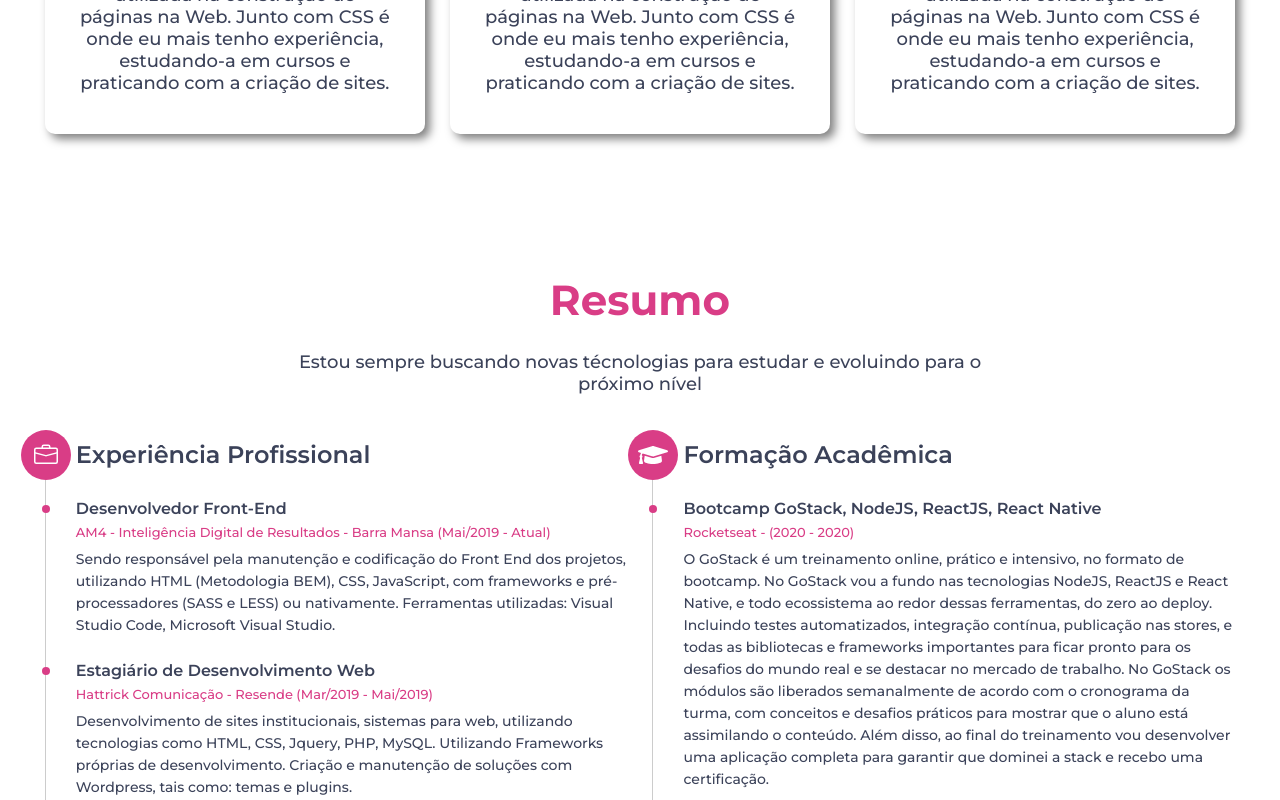
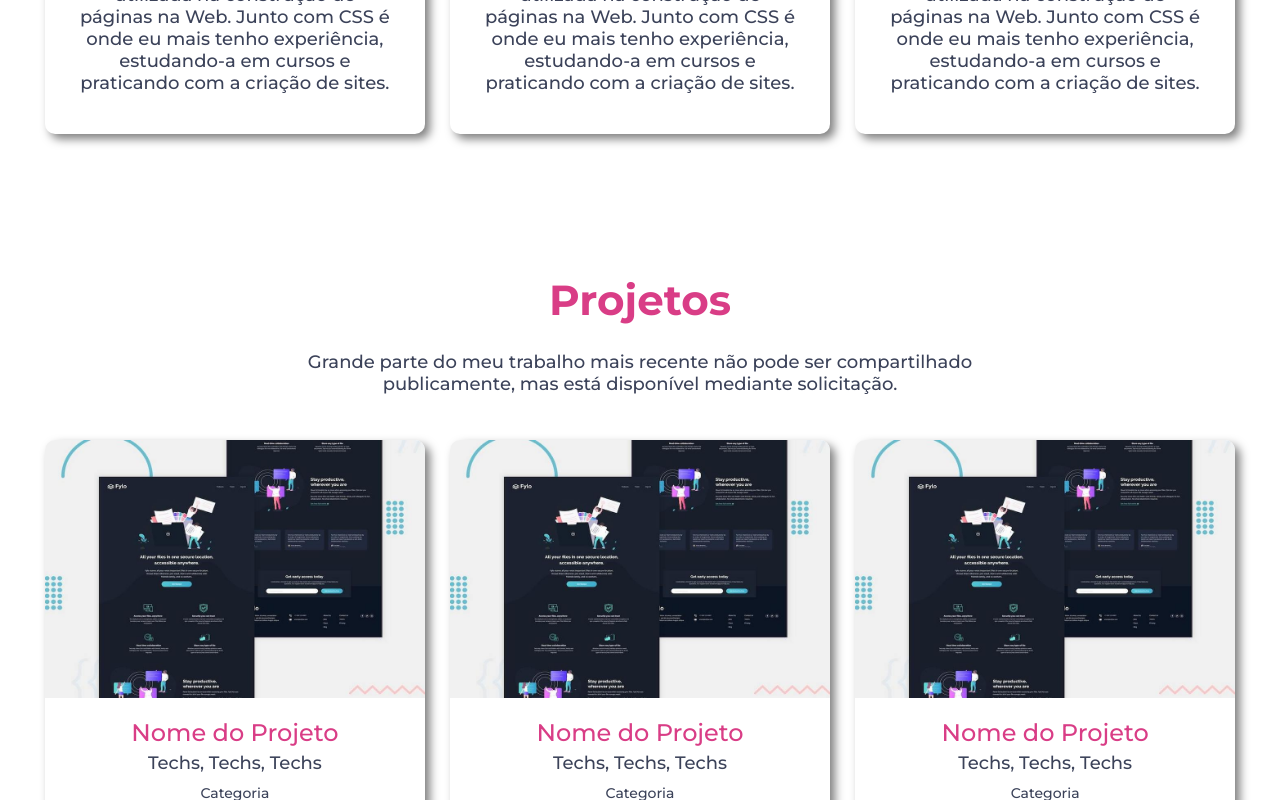
Before and after one commit to jonasborgesweb/portfolio, a React (Create React App) app: page / in a window 1280 px wide. Shown: the part 2000-2800 px from the top of the page. Built offline with nearby package versions, Linux system fonts and the light colour scheme.

Commit message:
Finish Projects

```diff
--- a/src/components/Footer/index.tsx
+++ b/src/components/Footer/index.tsx
@@ -17,7 +17,9 @@ const Footer:React.FC = () =>{
       <Center>
       <ContainerWrapper>
         <Logomarca>
-          <img src={logo} alt="Logomarca Jonas Borges Web"/>
+          <a href="#Banner">
+            <img src={logo} alt="Logomarca Jonas Borges Web"/>
+          </a>
         </Logomarca>
         <Copyright>
           <RiCopyrightLine size={25} />
--- a/src/components/Header/index.tsx
+++ b/src/components/Header/index.tsx
@@ -16,7 +16,9 @@ const Header: React.FC = () => {
       <Center>
         <ContainerWrapper>
           <Logomarca>
-            <img src={logo} alt="Logomarca Jonas Borges"/>
+            <a href="#Banner">
+             <img src={logo} alt="Logomarca Jonas Borges"/>
+            </a>
           </Logomarca>
           <Navigation>
             <ul>
@@ -24,7 +26,7 @@ const Header: React.FC = () => {
                 <a href="#skills">Skills</a>
               </li>
               <li>
-                <a href="#portfolio">Portfolio</a>
+                <a href="#projects">Projetos</a>
               </li>
               <li>
                 <a href="#training">Formação</a>
--- a/src/components/Header/styles.ts
+++ b/src/components/Header/styles.ts
@@ -1,5 +1,4 @@
 import styled from 'styled-components';
-import {shade} from 'polished';
 
 export const Center = styled.div`
   max-width: 1280px;
--- /dev/null
+++ b/src/components/Project/index.tsx
@@ -0,0 +1,108 @@
+import React from 'react';
+
+import {
+  Card,
+  CardTop,
+  CardContent,
+} from './styles';
+
+import imgProject from './../../assets/images/projects/default.jpg';
+
+const Project:React.FC = () => {
+  return(
+    <>
+      <Card>
+        <CardTop>
+            <div>
+              <h2>Categoria</h2>
+              <h3>Nome do Projeto</h3>
+              <button type="button">Ver detalhes</button>
+            </div>
+            <img src={imgProject} alt="Imagem"/>
+        </CardTop>
+        <CardContent>
+          <h2>Nome do Projeto</h2>
+          <h3>Techs, Techs, Techs</h3>
+          <p>Categoria</p>
+        </CardContent>
+      </Card>
+      <Card>
+        <CardTop>
+            <div>
+              <h2>Categoria</h2>
+              <h3>Nome do Projeto</h3>
+              <button type="button">Ver detalhes</button>
+            </div>
+            <img src={imgProject} alt="Imagem"/>
+        </CardTop>
+        <CardContent>
+          <h2>Nome do Projeto</h2>
+          <h3>Techs, Techs, Techs</h3>
+          <p>Categoria</p>
+        </CardContent>
+      </Card>
+      <Card>
+        <CardTop>
+            <div>
+              <h2>Categoria</h2>
+              <h3>Nome do Projeto</h3>
+              <button type="button">Ver detalhes</button>
+            </div>
+            <img src={imgProject} alt="Imagem"/>
+        </CardTop>
+        <CardContent>
+          <h2>Nome do Projeto</h2>
+          <h3>Techs, Techs, Techs</h3>
+          <p>Categoria</p>
+        </CardContent>
+      </Card>
+      <Card>
+        <CardTop>
+            <div>
+              <h2>Categoria</h2>
+              <h3>Nome do Projeto</h3>
+              <button type="button">Ver detalhes</button>
+            </div>
+            <img src={imgProject} alt="Imagem"/>
+        </CardTop>
+        <CardContent>
+          <h2>Nome do Projeto</h2>
+          <h3>Techs, Techs, Techs</h3>
+          <p>Categoria</p>
+        </CardContent>
+      </Card>
+      <Card>
+        <CardTop>
+            <div>
+              <h2>Categoria</h2>
+              <h3>Nome do Projeto</h3>
+              <button type="button">Ver detalhes</button>
+            </div>
+            <img src={imgProject} alt="Imagem"/>
+        </CardTop>
+        <CardContent>
+          <h2>Nome do Projeto</h2>
+          <h3>Techs, Techs, Techs</h3>
+          <p>Categoria</p>
+        </CardContent>
+      </Card>
+      <Card>
+        <CardTop>
+            <div>
+              <h2>Categoria</h2>
+              <h3>Nome do Projeto</h3>
+              <button type="button">Ver detalhes</button>
+            </div>
+            <img src={imgProject} alt="Imagem"/>
+        </CardTop>
+        <CardContent>
+          <h2>Nome do Projeto</h2>
+          <h3>Techs, Techs, Techs</h3>
+          <p>Categoria</p>
+        </CardContent>
+      </Card>
+    </>
+  )
+}
+
+export default Project;
--- /dev/null
+++ b/src/components/Project/styles.ts
@@ -0,0 +1,125 @@
+import styled from 'styled-components';
+import {shade} from 'polished'
+
+
+export const Card = styled.div`
+  background-color: #fff;
+  border-radius: 1rem;
+  box-shadow: 5px 5px 10px rgba(0,0,0,.5);
+  transition: .3s ease;
+
+  &:hover{
+    transform: translateY(-1rem);
+
+    @media screen and (max-width: 900px){
+      transform: translateY(0);
+    }
+  }
+`;
+
+export const CardTop = styled.div`
+    position: relative;
+
+    &:hover{
+
+      > div{
+        opacity: 1;
+      }
+    }
+
+    div{
+      position: absolute;
+      top: 0;
+      left: 0;
+      width: 100%;
+      height: 100%;
+      background-color: rgba(217, 61, 134, .9);
+      opacity: 0;
+      transition: .3s ease;
+      -webkit-border-top-left-radius: 10px;
+      -webkit-border-top-right-radius: 10px;
+      -moz-border-radius-topleft: 10px;
+      -moz-border-radius-topright: 10px;
+      border-top-left-radius: 10px;
+      border-top-right-radius: 10px;
+
+      display: flex;
+      flex-direction: column;
+      align-items:center;
+      justify-content: center;
+
+      h2{
+        font-size: 2.4rem;
+        font-weight: 600;
+        color: #fff;
+        margin-bottom: .5rem;
+      }
+
+      h3{
+        font-size: 1.8rem;
+        font-weight: 400;
+        color: #fff;
+        margin-bottom: 2rem;
+      }
+
+      button{
+        display: block;
+        width: 20rem;
+        border: none;
+        padding: 1.5rem 0;
+        border-radius: 5rem;
+        transition: .3s ease;
+        box-shadow: 0 5px 10px rgba(0,0,0,.3);
+
+        font-size: 1.8rem;
+        font-weight: 500;
+        text-align: center;
+
+        background-color: #a1d979;
+        color: #fff;
+
+        @media screen and (max-width: 600px){
+          width: 100%;
+        }
+
+        &:hover{
+          background-color: ${shade(0.1, '#a1d979')}
+        }
+      }
+    }
+
+    img{
+      width: 100%;
+      display:block;
+      -webkit-border-top-left-radius: 10px;
+      -webkit-border-top-right-radius: 10px;
+      -moz-border-radius-topleft: 10px;
+      -moz-border-radius-topright: 10px;
+      border-top-left-radius: 10px;
+      border-top-right-radius: 10px;
+    }
+`;
+export const CardContent = styled.div`
+  padding: 2rem 1.5rem;
+
+  h2{
+    font-size: 2.4rem;
+    font-weight: 500;
+    color: #d93d86;
+    text-align: center;
+    margin-bottom: .5rem;
+  }
+  h3{
+    font-size: 1.8rem;
+    font-weight: 500;
+    color: #3b4259;
+    text-align: center;
+    margin-bottom: 1rem;
+  }
+  p{
+    font-size: 1.4rem;
+    font-weight: 500;
+    color: #3b4259;
+    text-align: center;
+  }
+`;
--- a/src/pages/Home/index.tsx
+++ b/src/pages/Home/index.tsx
@@ -3,7 +3,7 @@ import React from 'react'
 import Banner from './partial/Banner';
 import About from './partial/About';
 import Skills from './partial/Skills';
-
+import Projects from './partial/Projects'
 import Training from './partial/Training';
 import Contact from './partial/Contact';
 
@@ -13,6 +13,7 @@ const Home:React.FC = () => {
       <Banner />
       <About />
       <Skills />
+      <Projects />
       <Training />
       <Contact />
     </>
--- a/src/pages/Home/partial/Banner/index.tsx
+++ b/src/pages/Home/partial/Banner/index.tsx
@@ -10,7 +10,7 @@ import {
 
 const Banner:React.FC = () => {
   return(
-    <Container>
+    <Container id="Banner">
       <Center>
         <Content>
          <h2>Jonas Borges</h2>
--- a/src/pages/Home/partial/Contact/styles.ts
+++ b/src/pages/Home/partial/Contact/styles.ts
@@ -134,6 +134,11 @@ export const CardContent = styled.div`
     &:hover{
       background-color: ${shade(0.1, '#3B4259')};
       color: #fff;
+
+      @media screen and (max-width: 600px){
+        background-color: transparent;
+        color: #3b4259;
+      }
     }
 
     svg{
--- /dev/null
+++ b/src/pages/Home/partial/Projects/index.tsx
@@ -0,0 +1,33 @@
+import React from 'react';
+
+import {
+  Container,
+  Center,
+  ContainerTop,
+  ContainerWrapper,
+} from './styles'
+
+import Project from './../../../../components/Project';
+
+const Projects:React.FC = () => {
+  return(
+    <>
+      <Container id="projects">
+        <Center>
+          <ContainerTop>
+            <h2>Projetos</h2>
+            <p>
+              Grande parte do meu trabalho mais recente não pode ser compartilhado
+              publicamente, mas está disponível mediante solicitação.
+            </p>
+          </ContainerTop>
+          <ContainerWrapper>
+            <Project />
+          </ContainerWrapper>
+        </Center>
+      </Container>
+    </>
+  )
+}
+
+export default Projects;
--- /dev/null
+++ b/src/pages/Home/partial/Projects/styles.ts
@@ -0,0 +1,62 @@
+import styled from 'styled-components';
+
+export const Center = styled.div`
+  max-width: 1280px;
+  width: 93%;
+  margin: 0 auto;
+`;
+
+export const Container = styled.section`
+  padding: 7rem 0;
+`;
+
+export const ContainerTop = styled.div`
+  max-width: 70rem;
+  width: 100%;
+  margin: 0 auto 4.5rem;
+
+  @media screen and (max-width: 600px){
+    margin: 0 auto 2.5rem;
+  }
+
+  h2{
+    font-size: 4.2rem;
+    font-weight:700;
+    color: #d93d86;
+    margin-bottom: 2.5rem;
+    text-align: center;
+
+    @media screen and (max-width: 600px){
+      text-align: left;
+      font-size: 3.2rem;
+      margin-bottom: 1rem;
+    }
+  }
+
+  p{
+    font-size: 1.8rem;
+    font-weight: 500;
+    color: #3b4259;
+    text-align: center;
+
+    @media screen and (max-width: 600px){
+      text-align: left;
+      font-size: 1.6rem;
+      line-height: 2.4rem;
+    }
+  }
+`;
+
+export const ContainerWrapper = styled.div`
+  display: grid;
+  grid-template-columns: repeat(3,1fr);
+  grid-gap: 2.5rem;
+
+  @media screen and (max-width: 900px){
+    grid-template-columns: repeat(2,1fr);
+  }
+
+  @media screen and (max-width: 600px){
+    grid-template-columns: repeat(1,1fr);
+  }
+`;
--- a/src/styles/global.ts
+++ b/src/styles/global.ts
@@ -21,8 +21,8 @@ export default createGlobalStyle `
     -webkit-font-smoothing: antialiased;
   }
 
-  body{
-
+  button{
+    cursor: pointer;
   }
 
 `;
```
Also changed, not shown: src/assets/images/projects/default.jpg (added).
